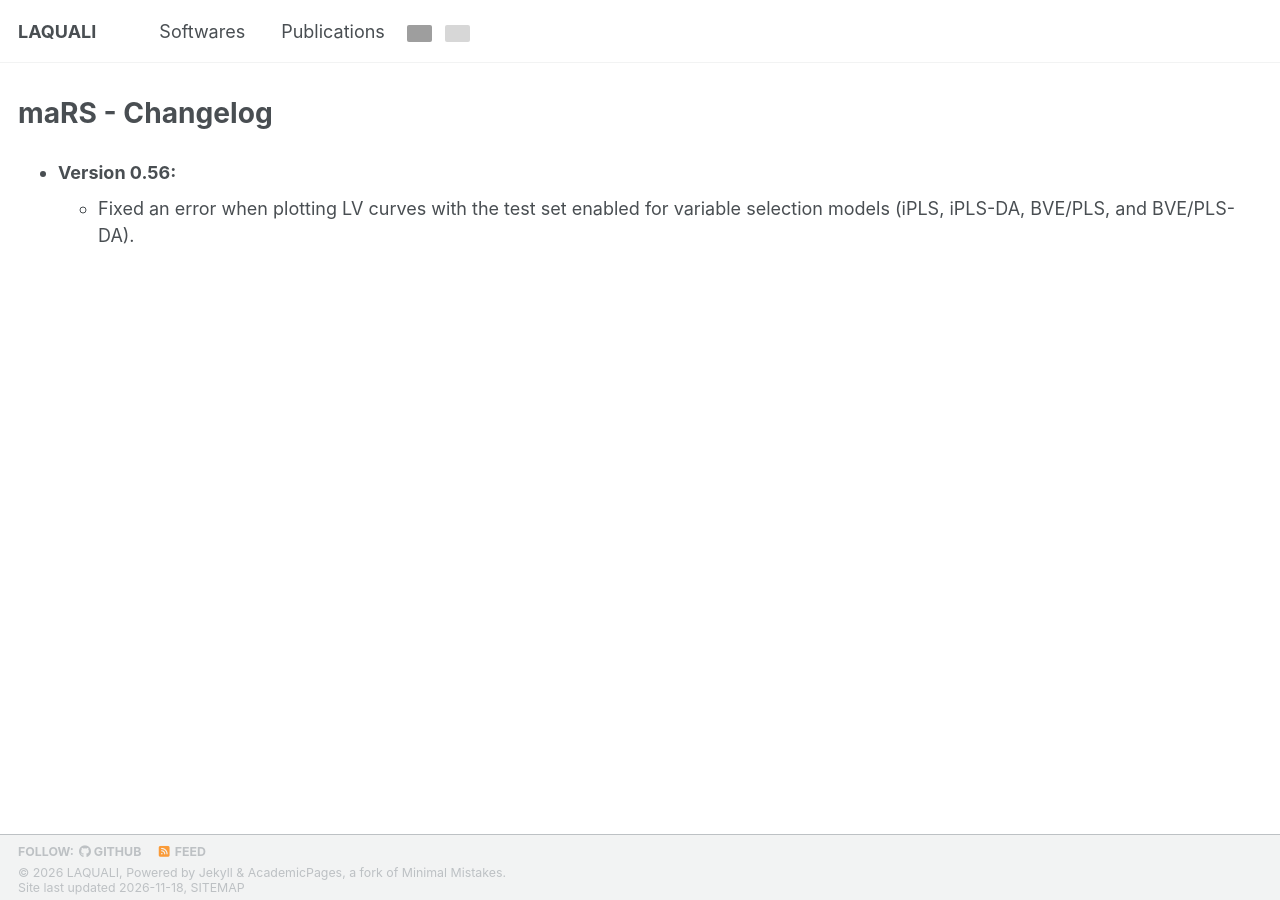
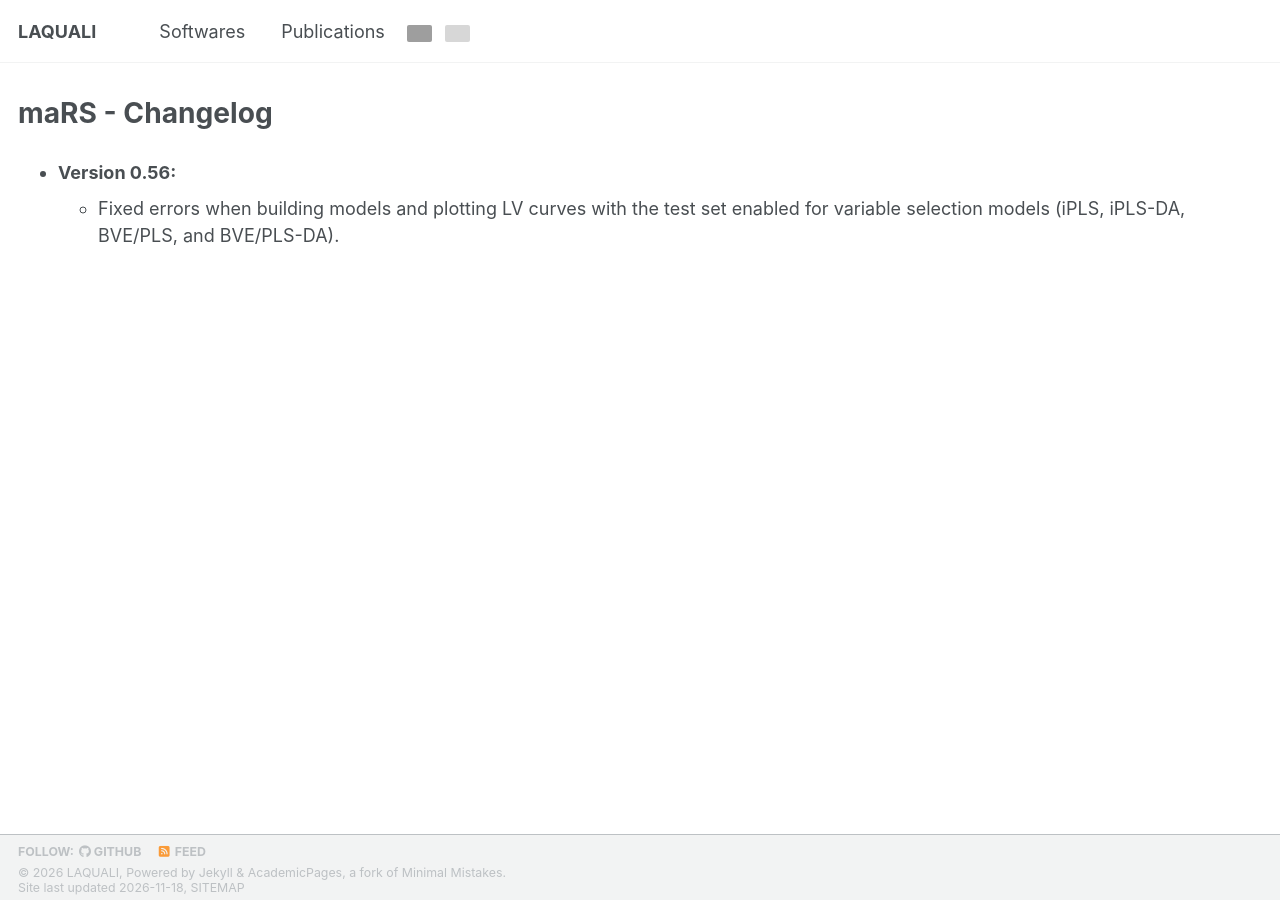
Before and after one commit to LAQUALI-UFLA/laquali-ufla.github.io, a Jekyll site: the page built from _pages/softwares/mars_changelog.md, in a window 1280 px wide. Built offline with Jekyll 4.4.1, drawn with Linux system fonts in a browser that asks for light colours; a style sheet for code colours, icons or effects is not loaded; grey boxes are pictures that could not be loaded.

Commit message:
Fix errors in model building and LV curve plotting

```diff
--- a/_pages/softwares/mars_changelog.md
+++ b/_pages/softwares/mars_changelog.md
@@ -5,4 +5,4 @@ author_profile: false
 ---
 
 - **Version 0.56:**
-  - Fixed an error when plotting LV curves with the test set enabled for variable selection models (iPLS, iPLS-DA, BVE/PLS, and BVE/PLS-DA).
+  - Fixed errors when building models and plotting LV curves with the test set enabled for variable selection models (iPLS, iPLS-DA, BVE/PLS, and BVE/PLS-DA).
```
